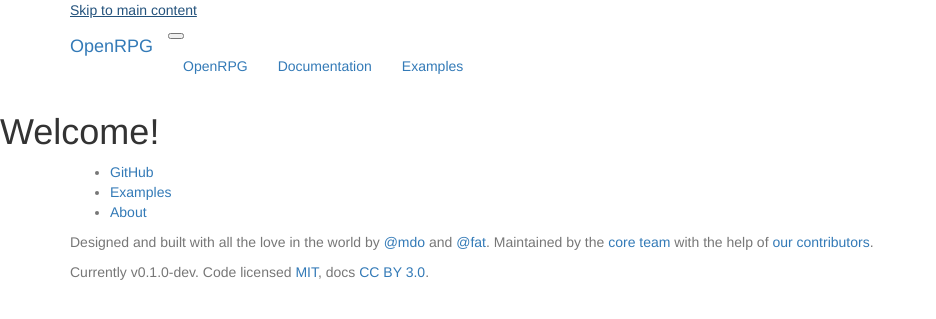
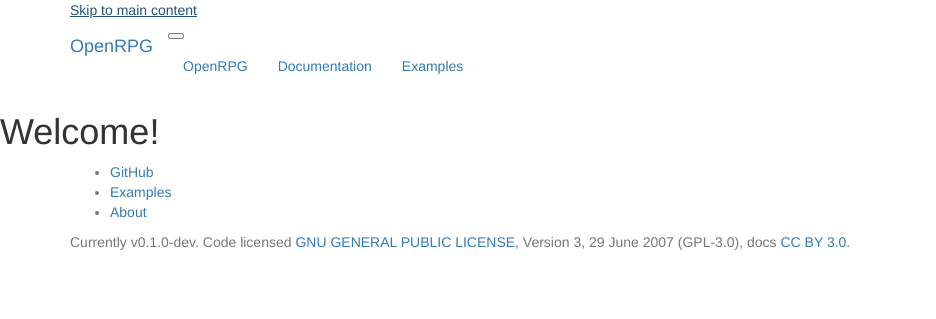
Before and after one commit to incomingstick/OpenRPG, a Jekyll site: the page built from docs/index.html, in a window 1280 px wide. Shown: the top 319 px of the page, without its empty margins (0-936 px from the left). Built offline with Jekyll 4.4.1, drawn with Linux system fonts in a browser that asks for light colours; nearby versions of some CDN libraries; library files that are not in the unit come from our copies.

Commit message:
updated copyright statement

```diff
--- a/docs/_includes/footer.html
+++ b/docs/_includes/footer.html
@@ -5,8 +5,7 @@
       <li><a href="{{ site.baseurl }}/examples/">Examples</a></li>
       <li><a href="{{ site.baseurl }}/about/history/">About</a></li>
     </ul>
-    <p>Designed and built with all the love in the world by <a href="https://twitter.com/mdo" target="_blank">@mdo</a> and <a href="https://twitter.com/fat" target="_blank">@fat</a>. Maintained by the <a href="https://github.com/orgs/twbs/people">core team</a> with the help of <a href="https://github.com/twbs/bootstrap/graphs/contributors">our contributors</a>.</p>
-    <p>Currently v{{ site.current_version }}. Code licensed <a rel="license" href="https://github.com/twbs/bootstrap/blob/master/LICENSE" target="_blank">MIT</a>, docs <a rel="license" href="https://creativecommons.org/licenses/by/3.0/" target="_blank">CC BY 3.0</a>.</p>
+    <p>Currently v{{ site.current_version }}. Code licensed <a rel="license" href="https://github.com/incomingstick/OpenRPG/blob/master/LICENSE" target="_blank">GNU GENERAL PUBLIC LICENSE</a>, Version 3, 29 June 2007 (GPL-3.0), docs <a rel="license" href="https://creativecommons.org/licenses/by/3.0/" target="_blank">CC BY 3.0</a>.</p>
   </div>
 </footer>
 
--- a/docs/_includes/header.html
+++ b/docs/_includes/header.html
@@ -3,9 +3,9 @@
 
 <title>
   {% if page.title %}
-    {{ page.title }} &middot; {{ site.title }}
+    {{ page.title }} - {{ site.title }}
   {% else %}
-    {{ site.title }} &middot; {{ site.description }}
+    {{ site.title }} - {{ site.description }}
   {% endif %}
 </title>
 
```
